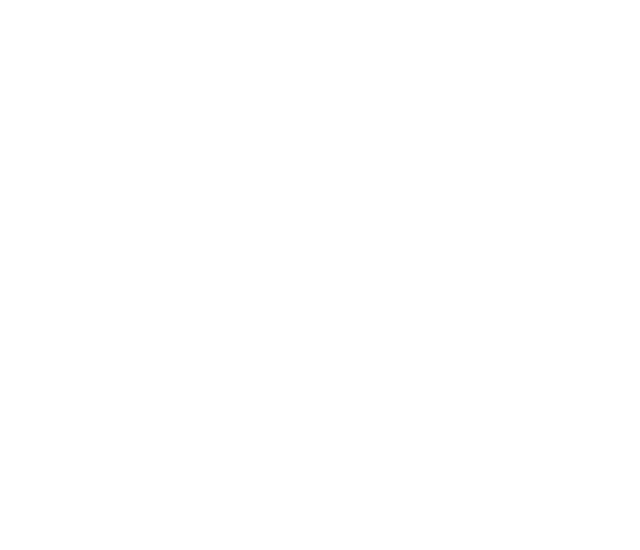
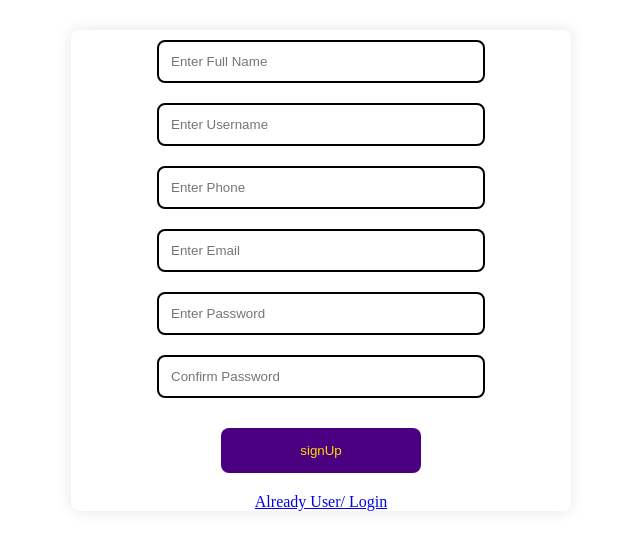
Before and after one commit to Mudassir5367/learninig-project-mean-stack, an Angular app: page /signup in a window 1280 px wide. Before the commit this address led to /. Shown: the top 550 px of the page, without its empty margins (319-959 px from the left). Built offline with nearby package versions, Linux system fonts and the light colour scheme.

Commit message:
login, signup

```diff
--- a/src/app/app-routing.module.ts
+++ b/src/app/app-routing.module.ts
@@ -2,11 +2,15 @@
 import { RouterModule, Routes } from '@angular/router';
 import { CardsComponent } from './cards/cards.component';
 import { CardDeatilComponent } from './card-deatil/card-deatil.component';
+import { LoginComponent } from './login/login.component';
+import { SignupComponent } from './signup/signup.component';
 
 const routes: Routes = [
   {path: '', component:CardsComponent},
   {path: 'detail/:id', component:CardDeatilComponent},
   {path: 'detail/:id/comments', component:CardDeatilComponent},
+  {path: 'login', component:LoginComponent},
+  {path: 'signup', component:SignupComponent},
 ];
 
 @NgModule({
--- a/src/app/card-deatil/card-deatil.component.html
+++ b/src/app/card-deatil/card-deatil.component.html
@@ -1,10 +1,10 @@
 <div class="main">
-    <div class="cards">
+    <div class="cards" (click) = "commentsCard()">
         <div>{{post?.id}}</div>
         <h3>{{post?.title}}</h3>
         <div>{{post?.body}}</div>
         <div>
-            <button (click)="commentsData()">Comments</button>
+            <button *ngIf="isComments" (click)="commentsData()">Comments</button>
             <div class="main" *ngFor="let coment of comments">
                 <div class="cards" *ngIf="isComments">
                 <div>{{coment.id}}</div>
--- a/src/app/card-deatil/card-deatil.component.ts
+++ b/src/app/card-deatil/card-deatil.component.ts
@@ -12,6 +12,7 @@
   post: any;
   comments: any[] = [];
   public isComments:boolean = false;
+  public isComment:boolean = false;
   constructor(
     private service: MainService,
     private route: ActivatedRoute,
@@ -29,8 +30,13 @@
       console.log(this.comments);
     });
   }
-  commentsData() {
-    this.isComments =!this.isComments;
+  commentsCard(){
+    console.log('Hi');
+
+    this.isComments = true;
     this.router.navigate([`/detail/${this.id}/comments`]);
   }
+  commentsData() {
+    this.isComments = !this.isComments;
+  }
 }
--- /dev/null
+++ b/src/app/login/login.component.html
@@ -0,0 +1,14 @@
+<div class="mainSignup">
+    <form [formGroup]="formData" (ngSubmit)="onSubmit()">
+        <div>
+            <input class="inputs"  type="email" name="email" placeholder="Enter Email" formControlName="email">
+          </div>
+          <div>
+            <input class="inputs"  type="password" name="password" placeholder="Enter Password" formControlName="password">
+          </div>
+          <div>
+            <button class="signBtn" type="submit" >signUp</button>
+        </div>
+        <a [routerLink]="['/signup']"  >Already User/ Login</a>
+    </form>
+</div>
--- /dev/null
+++ b/src/app/login/login.component.scss
@@ -0,0 +1,27 @@
+.mainSignup{
+    width:500px;
+    height: auto;
+    margin: auto;
+    margin-top: 30px;
+    box-shadow: 0 0 16px rgba(0, 0, 0 ,0.1);
+    text-align: center;
+    border-radius: 8px;
+}
+.inputs{
+    padding: 12px;
+    margin: 10px;
+    width: 300px;
+    border-radius: 8px;
+    border: 2px solid black;
+    background-color: #dadada rgba(0, 0, 0 ,0.1);
+}
+.signBtn{
+    padding: 15px;
+    margin: 20px;
+    background-color: indigo;
+    color: gold;
+    border: none;
+    border-radius: 8px;
+    width: 200px;
+    cursor: pointer;
+}
--- /dev/null
+++ b/src/app/login/login.component.ts
@@ -0,0 +1,26 @@
+import { Component } from '@angular/core';
+import { FormBuilder, FormGroup, Validators, FormControl } from '@angular/forms';
+@Component({
+  selector: 'app-login',
+  templateUrl: './login.component.html',
+  styleUrls: ['./login.component.scss']
+})
+export class LoginComponent {
+  formData!:FormGroup
+
+  constructor(private fb:FormBuilder) {
+    this.formData = this.fb.group({
+      email: ['',Validators.required, Validators],
+      password: ['',Validators.required],
+    })
+  }
+  onSubmit(){
+    if(this.formData.invalid){
+      return
+    }else{
+      this.formData = this.formData?.value
+      console.log(this.formData);
+
+    }
+  }
+}
--- /dev/null
+++ b/src/app/signup/signup.component.html
@@ -0,0 +1,28 @@
+<div class="mainSignup">
+<form [formGroup]="formData" (ngSubmit)="onSubmit()">
+    <div class="main">
+      <div>
+        <input class="inputs"  type="text" name="fullname" placeholder="Enter Full Name" formControlName="fullname">
+      </div>
+      <div>
+        <input class="inputs"  type="text" name="username" placeholder="Enter Username" formControlName="username">
+      </div>
+      <div>
+        <input class="inputs"  type="text" name="phone" placeholder="Enter Phone" formControlName="phone">
+      </div>
+      <div>
+        <input class="inputs"  type="email" name="email" placeholder="Enter Email" formControlName="email">
+      </div>
+      <div>
+        <input class="inputs"  type="password" name="password" placeholder="Enter Password" formControlName="password">
+      </div>
+      <div>
+        <input class="inputs"  type="password" name="fullname" placeholder="Confirm Password" formControlName="confirmPassword">
+      </div>
+      <div>
+        <button class="signBtn" type="submit" >signUp</button>
+    </div>
+    <a [routerLink]="['/login']"  >Already User/ Login</a>
+    </div>
+  </form>
+</div>
--- /dev/null
+++ b/src/app/signup/signup.component.scss
@@ -0,0 +1,27 @@
+.mainSignup{
+    width:500px;
+    height: auto;
+    margin: auto;
+    margin-top: 30px;
+    box-shadow: 0 0 16px rgba(0, 0, 0 ,0.1);
+    text-align: center;
+    border-radius: 8px;
+}
+.inputs{
+    padding: 12px;
+    margin: 10px;
+    width: 300px;
+    border-radius: 8px;
+    border: 2px solid black;
+    background-color: #dadada rgba(0, 0, 0 ,0.1);
+}
+.signBtn{
+    padding: 15px;
+    margin: 20px;
+    background-color: indigo;
+    color: gold;
+    border: none;
+    border-radius: 8px;
+    width: 200px;
+    cursor: pointer;
+}
--- /dev/null
+++ b/src/app/signup/signup.component.ts
@@ -0,0 +1,31 @@
+import { Component } from '@angular/core';
+import { FormBuilder, FormGroup, Validators, FormControl } from '@angular/forms';
+
+@Component({
+  selector: 'app-signup',
+  templateUrl: './signup.component.html',
+  styleUrls: ['./signup.component.scss']
+})
+export class SignupComponent {
+formData!:FormGroup
+
+  constructor(private fb:FormBuilder) {
+    this.formData = this.fb.group({
+      fullname: ['', Validators.required],
+      username: ['', Validators.required],
+      phone: ['', Validators.required],
+      email: ['',Validators.required, Validators],
+      password: ['',Validators.required],
+      confirmPassword: ['', Validators.required]
+    })
+  }
+  onSubmit(){
+    if(this.formData.invalid){
+      return
+    }else{
+      this.formData = this.formData?.value
+      console.log(this.formData);
+
+    }
+  }
+}
```
Also changed, not shown: src/app/app.module.ts (+9 -2 lines), 2 other files (tests, documents, lock files or other folders).
